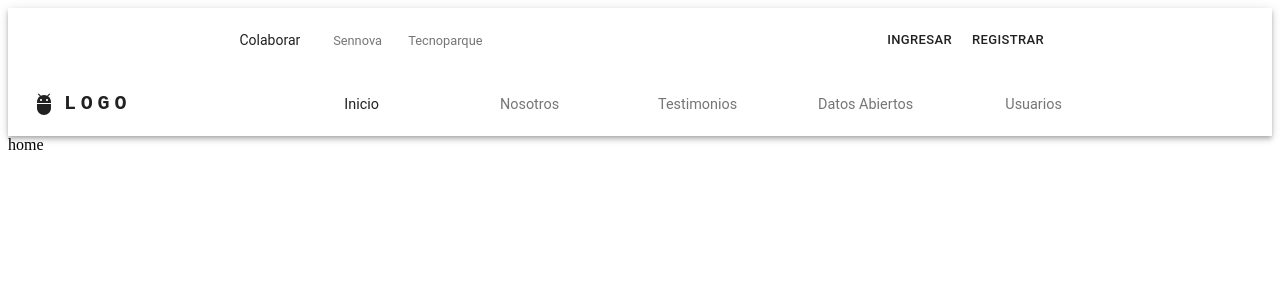
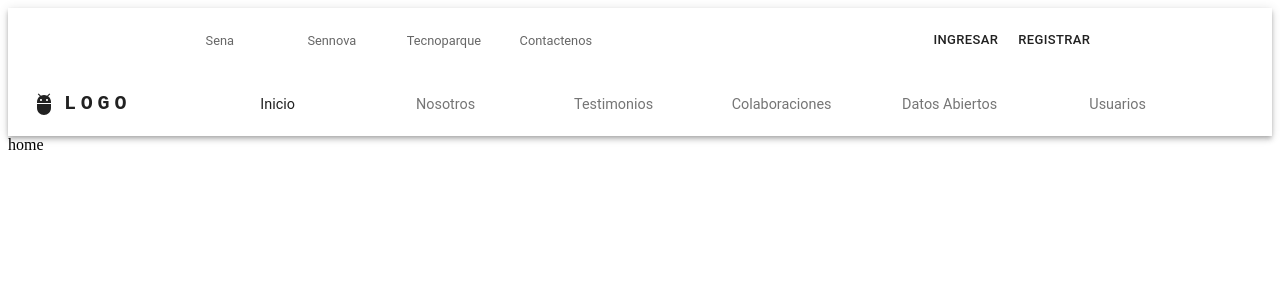
Before and after one commit to zamitulande/memoria, a React (Vite) app in the folder client/: page / in a window 1280 px wide. Shown: the top 300 px of the page. Built offline with nearby package versions, Linux system fonts and the light colour scheme; the HTML template or start-up script is replaced by a standard one.

Commit message:
link sena

```diff
--- a/client/src/auth/Login.jsx
+++ b/client/src/auth/Login.jsx
@@ -163,7 +163,6 @@ const Login = ({ open, setOpen }) => {
                     <Grid item xs={6}>
                             <Box
                                 sx={{
-                                    mt: 4,
                                     display: 'flex',
                                     justifyContent: 'flex-end',
                                     alignItems: 'center'
--- a/client/src/components/header/Header.jsx
+++ b/client/src/components/header/Header.jsx
@@ -40,13 +40,15 @@ const Header = () => {
         { item: 'Inicio', id: 1, path: '/' },
         { item: 'Nosotros', id: 2, path: 'nosotros' },
         { item: 'Testimonios', id: 3, path: 'testimonios' },
-        { item: 'Datos Abiertos', id: 4, path: 'datos-abiertos' },
-        { item: 'Usuarios', id: 5, path: 'usuarios' },
+        { item: 'Colaboraciones', id: 4, path: 'colaboraciones' },
+        { item: 'Datos Abiertos', id: 5, path: 'datos-abiertos' },
+        { item: 'Usuarios', id: 6, path: 'usuarios' },
     ];
     const about = [
-        { item: 'Colaborar', id: 1, path: 'colaboraciones' },
-        { item: 'Sennova', id: 1, path: 'https://www.sena.edu.co/es-co/formacion/paginas/tecnologia-innovacion.aspx' },
-        { item: 'Tecnoparque', id: 1, path: 'https://www.sena.edu.co/es-co/formacion/Lists/DirectorioTecnoparque/DispForm.aspx?ID=16&Source=https%3A%2F%2Fwww%2Esena%2Eedu%2Eco%2Fes%2Dco%2Fformacion%2FPaginas%2Ftecnoparques%2Easpx&ContentTypeId=0x0100DC38E0E61C31634194921A718AE7F426' },
+        { item: 'Sena', id: 1, path: 'https://www.sena.edu.co/es-co/Paginas/default.aspx' },
+        { item: 'Sennova', id: 2, path: 'https://www.sena.edu.co/es-co/formacion/paginas/tecnologia-innovacion.aspx' },
+        { item: 'Tecnoparque', id: 3, path: 'https://sena.edu.co/es-co/formacion/Paginas/tecnoparques.aspx' },
+        { item: 'Contactenos', id: 4, path: '' },
     ]
     const buttons = [
         { item: 'Ingresar', id: 1 },
@@ -56,7 +58,8 @@ const Header = () => {
     const [open, setOpen] = useState(false);
     const [anchorElNav, setAnchorElNav] = useState(null)
     const [anchorElUser, setAnchorElUser] = useState(null)
-    const [value, setValue] = useState(0)
+    const [valuePage, setValuePage] = useState(0)
+    const [valueAbout, setValueAbout] = useState()
 
     const handleOpenNavMenu = (event) => {
         setAnchorElNav(event.currentTarget);
@@ -75,23 +78,21 @@ const Header = () => {
 
     return (
         <AppBar position="static">
-            <Toolbar sx={{justifyContent:'space-around;', display: { xs: 'none', md: 'flex' }}}>
+            <Toolbar sx={{justifyContent:'space-around', display: { xs: 'none', md: 'flex' }}}>
                 <Box>
                     <BottomNavigation
+                        sx={{justifyContent:'space-between;' }}
                         showLabels
-                        value={value}
+                        value={valueAbout}
                         onChange={(event, newValue) => {
-                            setValue(newValue);
+                            setValueAbout(newValue);
                         }}>
                         {about.map((page) => (
                             <BottomNavigationAction
                                 sx={{
-                                    color: theme.palette.bottomNavigation.selected,
-                                    '&.Mui-selected': {
-                                        color: theme.palette.bottomNavigation.unselected,
-                                    },
                                     '.MuiBottomNavigationAction-label': {
                                         fontSize: '0.8rem',
+                                        marginRight: 4
                                     },
                                 }}
                                 key={page.id}
@@ -223,9 +224,9 @@ const Header = () => {
                     <Box sx={{ flexGrow: 1, display: { xs: 'none', md: 'block' } }}>
                         <BottomNavigation
                             showLabels
-                            value={value}
+                            value={valuePage}
                             onChange={(event, newValue) => {
-                                setValue(newValue);
+                                setValuePage(newValue);
                             }}>
                             {pages.map((page) => (
                                 <BottomNavigationAction
```
